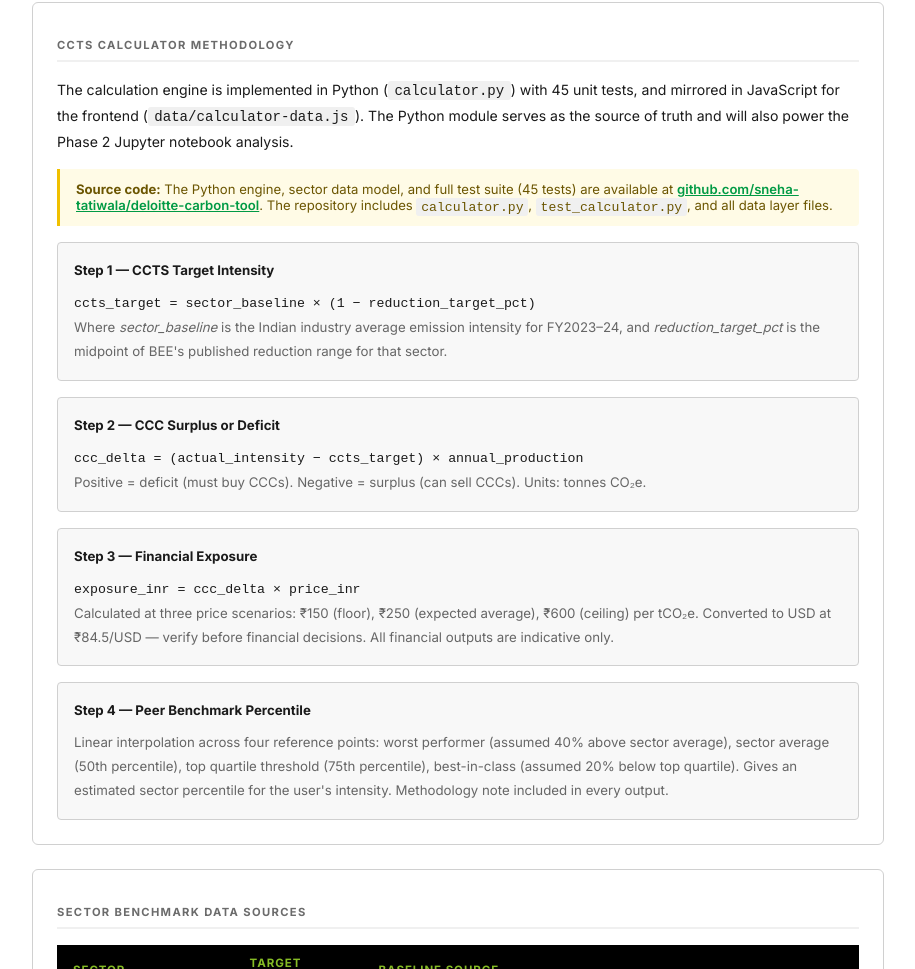
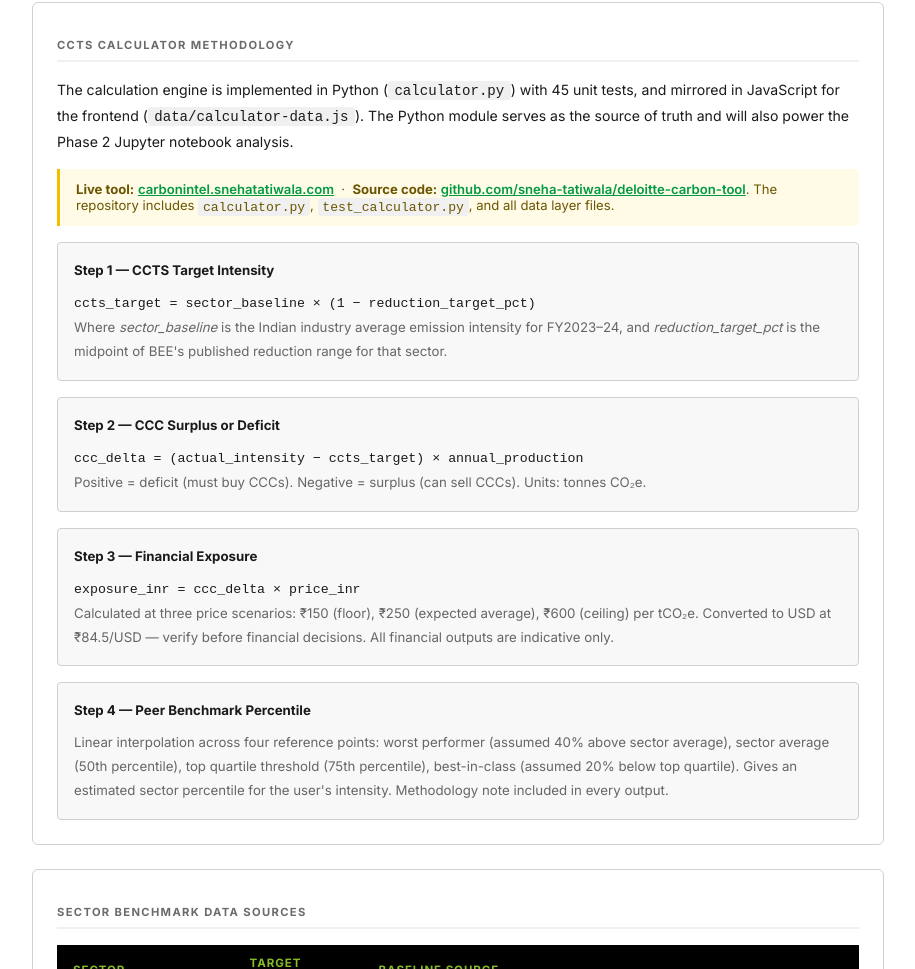
Before and after one commit to sneha-tatiwala/deloitte-carbon-tool, a website: page about.html in a window 1280 px wide. Shown: the part 1459-2428 px from the top of the page, without its empty margins (182-1097 px from the left). Drawn offline with Linux system fonts and the light colour scheme.

Commit message:
Add live domain and update source links
carbonintel.snehatatiwala.com added to README and About page.

Co-Authored-By: Claude Sonnet 4.6 <noreply@anthropic.com>

```diff
--- a/about.html
+++ b/about.html
@@ -108,8 +108,7 @@
       The calculation engine is implemented in Python (<code class="font-mono" style="background:var(--grey-100);padding:0.1rem 0.4rem;border-radius:3px;">calculator.py</code>) with 45 unit tests, and mirrored in JavaScript for the frontend (<code class="font-mono" style="background:var(--grey-100);padding:0.1rem 0.4rem;border-radius:3px;">data/calculator-data.js</code>). The Python module serves as the source of truth and will also power the Phase 2 Jupyter notebook analysis.
     </p>
     <div class="note-box" style="margin-bottom:1rem;">
-      <strong>Source code:</strong> The Python engine, sector data model, and full test suite (45 tests) are available at
-      <a href="https://github.com/sneha-tatiwala/deloitte-carbon-tool" style="color:var(--green-dark);font-weight:600;" target="_blank" rel="noopener">github.com/sneha-tatiwala/deloitte-carbon-tool</a>.
+      <strong>Live tool:</strong> <a href="https://carbonintel.snehatatiwala.com" style="color:var(--green-dark);font-weight:600;" target="_blank" rel="noopener">carbonintel.snehatatiwala.com</a> &nbsp;·&nbsp; <strong>Source code:</strong> <a href="https://github.com/sneha-tatiwala/deloitte-carbon-tool" style="color:var(--green-dark);font-weight:600;" target="_blank" rel="noopener">github.com/sneha-tatiwala/deloitte-carbon-tool</a>.
       The repository includes <code style="background:var(--grey-100);padding:0.1rem 0.3rem;border-radius:3px;">calculator.py</code>, <code style="background:var(--grey-100);padding:0.1rem 0.3rem;border-radius:3px;">test_calculator.py</code>, and all data layer files.
     </div>
 
```
Also changed, not shown: README.md.
